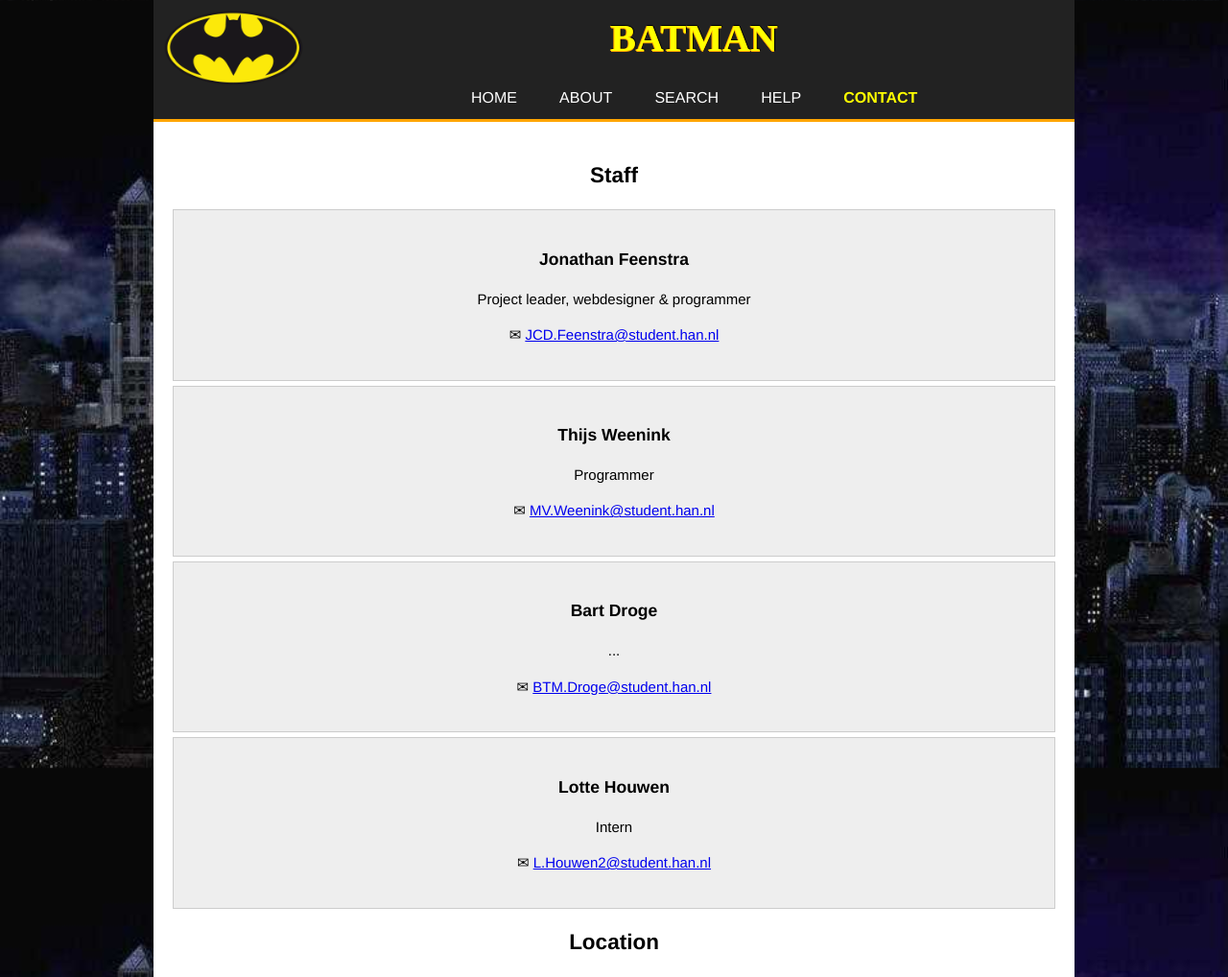
After one commit to JonathanFeenstra/BATMAN, a Flask app: template templates/contact.html in a window 1280 px wide. The commit adds this page. Shown: the top 1018 px of the page at 96% size. Run offline with Flask 2, Linux system fonts and the light colour scheme; the template is opened without the code that fills it, so the values that code supplies are empty; some libraries are stand-ins or nearby versions.

Commit message:
Changed project to Flask

```diff
--- /dev/null
+++ b/app.py
@@ -0,0 +1,27 @@
+from flask import Flask, render_template
+
+app = Flask(__name__)
+#app.debug = True
+
+@app.route('/')
+def index():
+    return render_template('home.html')
+
+@app.route('/about')
+def about():
+    return render_template('about.html')
+
+@app.route('/search')
+def search():
+    return render_template('search.html')
+
+@app.route('/help')
+def help():
+    return render_template('help.html')
+
+@app.route('/contact')
+def contact():
+    return render_template('contact.html')
+
+if __name__ == '__main__':
+    app.run()
--- a/css/style.css
+++ b/static/css/style.css
@@ -1,12 +1,11 @@
 body {
-	cursor: url('default.cur'), auto;
+	cursor: url(../cursor/default.cur), auto;
 	font: 15px/1.5 Helvetica, Arial, Times New Roman, Sans-serif;
 	margin: 0;
 	padding: 0;
-	background: url('background.jpg') no-repeat center center fixed;
-    background-size: 100% 100%;
+	background: url(../img/background.jpg) no-repeat center center fixed;
+  background-size: 100% 100%;
 }
-
 header {
 	background-color: #222;
 	width: 100%;
@@ -22,7 +21,7 @@
 }
 
 a {
-	cursor: url(pointer.cur), auto;
+	cursor: url(../cursor/pointer.cur), auto;
 }
 
 ul {
@@ -82,7 +81,7 @@
 	font-weight: bold;
 }
 
-#nav .selected {
+#nav .active {
 	color: yellow;
 	font-weight: bold;
 }
--- a/contact.html
+++ b/templates/contact.html
@@ -1,28 +1,8 @@
-<!DOCTYPE html>
-<html>
-	<head>
-		<title>BATMAN - Contact</title>
-		<link rel="stylesheet" type="text/css" href="./css/style.css">
-		<link rel="icon" href="./res/batmanlogo.png">
-		<meta charset="utf-8">
-		<meta name="viewport" content="width=device-width">
-	</head>
-	<body>
-		<header class="container">
-			<div id="logo">
-				<p style="float: left;"><img src="./res/batmanlogo.png" alt="BATMAN" height="80"></p>
-				<p><h1>BATMAN</h1></p>
-			</div>
-			<div id="nav">
-				<ul>
-					<li><a href="index.html">Home</a></li>
-					<li><a href="about.html">About</a></li>
-					<li><a href="search.html">Search</a></li>
-					<li><a href="help.html">Help</a></li>
-					<li><a class="selected" href="contact.html">Contact</a></li>
-				</ul>
-			</div>
-		</header>
+{% extends 'layout.html' %}
+{% set active_page = 'contact' %}
+{% block title %}BATMAN - Contact{% endblock %}
+
+{% block body %}
 		<div class="container">
 			<div id="content">
 				<article id="main-col">
@@ -59,5 +39,4 @@
 				Copyright &copy; 2017-2018 <a href="https://www.youtube.com/watch?v=dQw4w9WgXcQ">Jonathan Feenstra</a>, Thijs Weenink, Bart Droge, Lotte Houwen & <a href="https://www.dccomics.com/">DC Comics</a>
 			</div>
 		</div>
-	</body>
-</html>
+{% endblock %}
--- /dev/null
+++ b/templates/layout.html
@@ -0,0 +1,29 @@
+{% set active_page = active_page|default('home') -%}
+<!DOCTYPE html>
+<html>
+  <head>
+    <meta charset="utf-8">
+    <link rel="stylesheet" type="text/css" href="{{ url_for('static', filename='css/style.css')}}">
+    <link rel="icon" href="{{ url_for('static', filename='img/batmanlogo.png')}}">
+    <meta name="viewport" content="width=device-width">
+    <title>{% block title %}{% endblock %}</title>
+  </head>
+  <body>
+    <header class="container">
+  		<div id="logo">
+  			<p style="float: left;"><img src="{{ url_for('static', filename='img/batmanlogo.png')}}" alt="BATMAN" height="80"></p>
+  			<p><h1>BATMAN</h1></p>
+  		</div>
+  		<div id="nav">
+  			<ul>
+  				<li><a {% if active_page == 'home' %}class="active"{% endif %} href="/">Home</a></li>
+  				<li><a {% if active_page == 'about' %}class="active"{% endif %} href="/about">About</a></li>
+  				<li><a {% if active_page == 'search' %}class="active"{% endif %} href="/search">Search</a></li>
+  				<li><a {% if active_page == 'help' %}class="active"{% endif %} href="/help">Help</a></li>
+  				<li><a {% if active_page == 'contact' %}class="active"{% endif %} href="/contact">Contact</a></li>
+  			</ul>
+  		</div>
+  	</header>
+    {% block body %}{% endblock %}
+  </body>
+</html>
```
Also changed, not shown: about.html (deleted, +0 -36 lines), help.html (deleted, +0 -36 lines), index.html (deleted, +0 -39 lines), search.html (deleted, +0 -36 lines), templates/about.html (added, +15 -0 lines), templates/help.html (added, +15 -0 lines), templates/home.html (added, +18 -0 lines), templates/search.html (added, +15 -0 lines), static/img/background.jpg (renamed from css/background.jpg), static/img/batmanhelp.gif (renamed from res/batmanhelp.gif), static/img/batmanlogo.png (renamed from res/batmanlogo.png), static/img/sadbatman.gif (renamed from res/sadbatman.gif), 4 other files.
